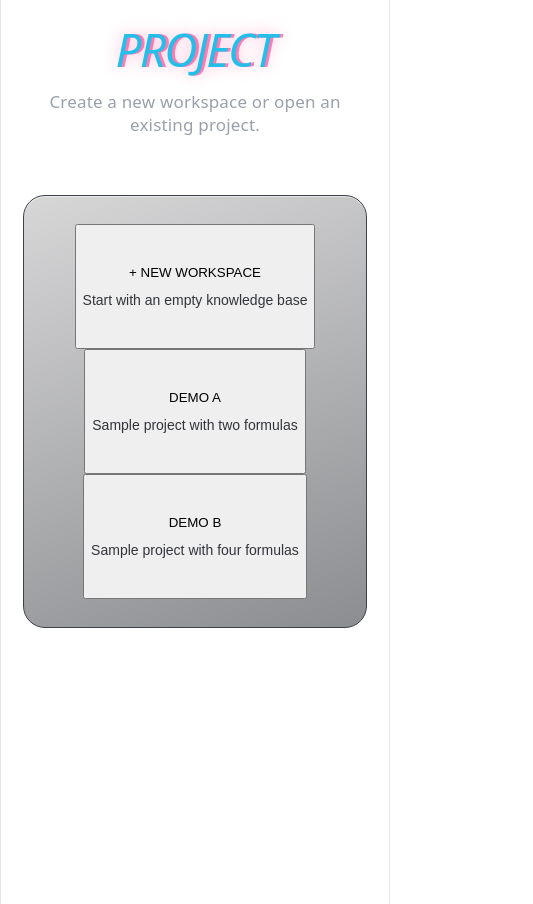
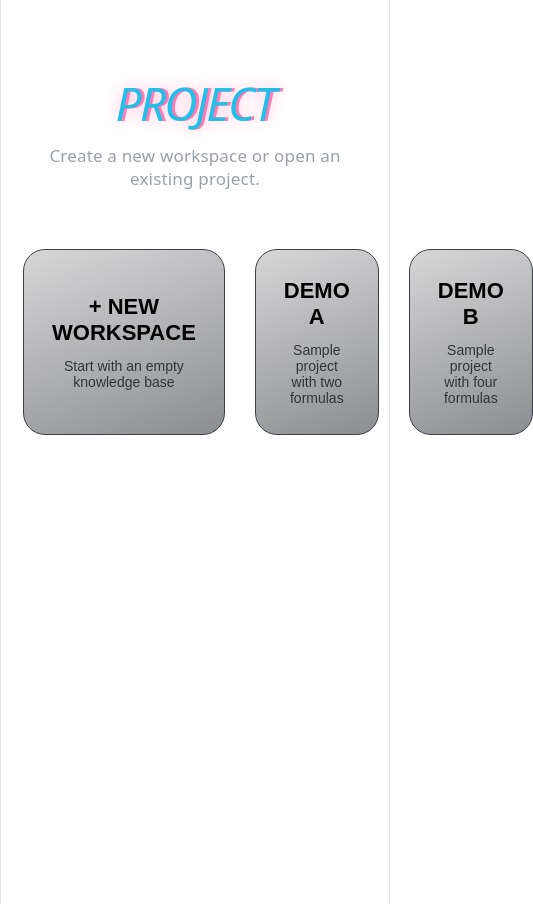
Before and after one commit to traceyomphile/ResViz, a React (Vite) app in the folder frontend/: page / in a window 390 px wide. Shown: the whole page, 533 px wide, since content can reach past the window. Built offline with nearby package versions, Linux system fonts and the light colour scheme.

Commit message:
changed the layout of the card ProjectView card

```diff
--- a/frontend/src/components/ProjectView.css
+++ b/frontend/src/components/ProjectView.css
@@ -4,7 +4,7 @@
     padding: 26px clamp(22px, 4vw, 68px) 34px;
 }
 
-.project-screen .content-shell-wide{
+.project-screen .content-shell--wide{
     width:min(1240px,100%);
     margin: 54px auto 0;
 }
@@ -33,22 +33,32 @@
     font-size: 17px;
 }
 
+/* Container holding all the project cards */
 .project-grid{
+  display:flex;
+  flex-direction: row;
+  gap: 30px;
+}
+
+.project-card{
+    flex:1;
     min-height: 180px;
     padding: 28px;
     border: 1px solid #3c404a;
     border-radius:22px;
-    color:#090a0c;
-    background: linear-gradient(160deg,#d7d7d8 0%, #8c8d90 100%);
-    box-shadow: inset 0 1px 0 rgba(255,255,255,0.55);
-    cursor:pointer;
-    transition: transform 160ms ease, box-color 160ms ease, box-shadow 160ms ease;
+    background:linear-gradient(160deg, #d7d7d8 0%, #8c8d90 100%);
+    box-shadow: inst 0 1p 0 rgba(255,255,255,0.55);
+    cursor: pointer;
 }
 
 .project-card:hover{
-    display: block;
-    font-size: clamp(22px,2vw,30px);
-    font-weight: 850;
+    border-color:var(--green,#89d483 );
+}
+
+.project-card span{
+    display:block;
+    font-size:clamp(22px, 2vw, 30px);
+    font-weight:850;
 }
 
 .project-card small{
@@ -57,17 +67,3 @@
     color:#32343a;
     font-size: 14px;
 }
-
-@media (max-width:850px){
-    .project-grid{
-        grid-template-columns:1fr;
-    }
-
-    .project-card{
-        min-height:125px;
-    }
-
-    .project-card .content-shell-wide{
-        margin: top 26px;
-    }
-}
```
